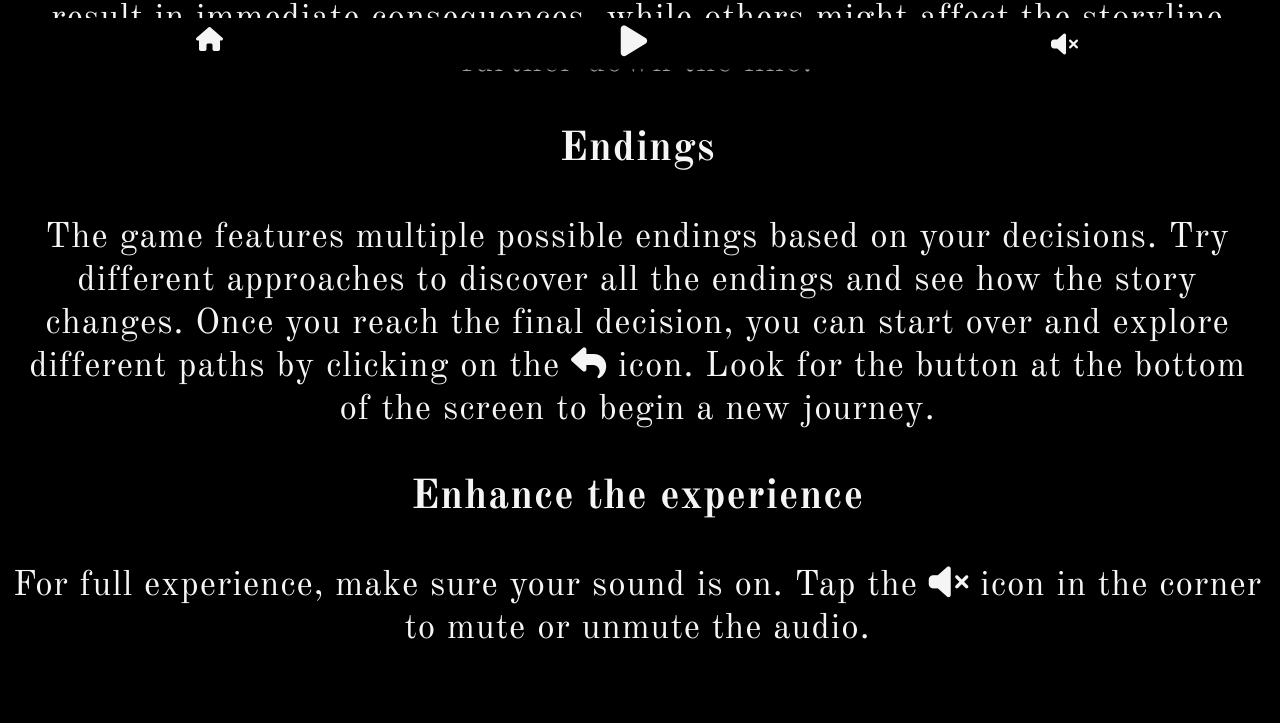
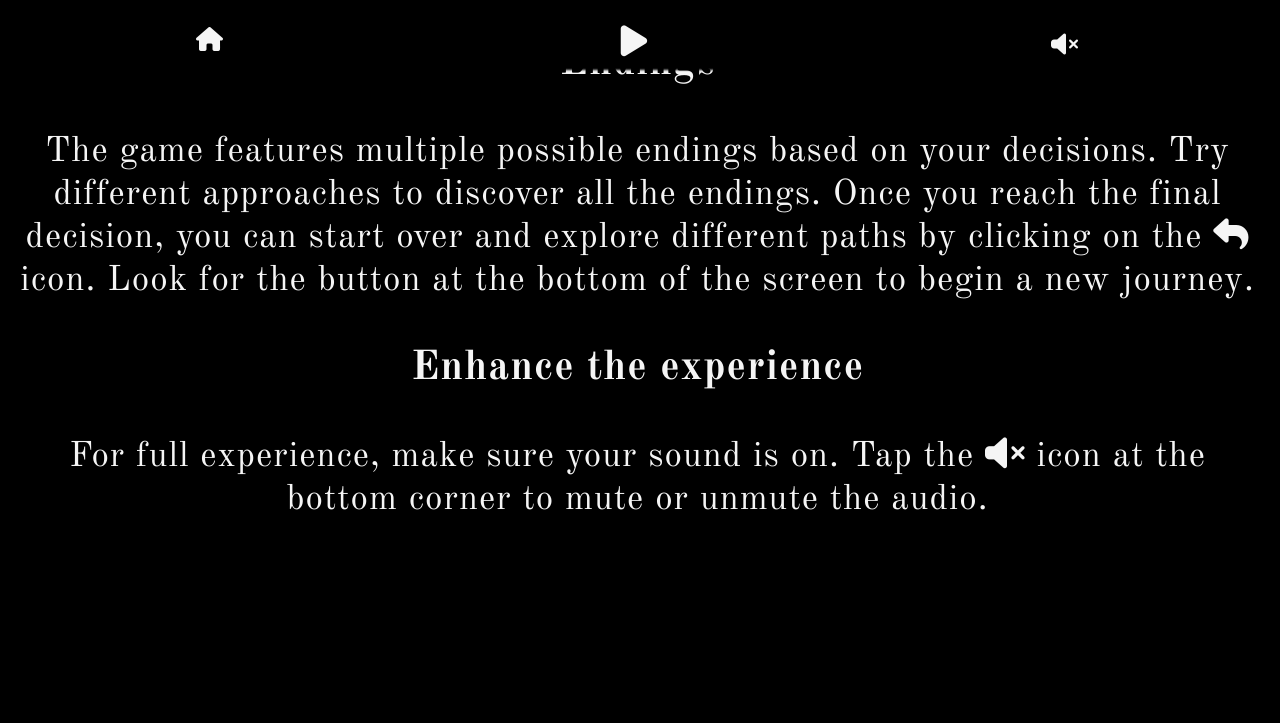
Before and after one commit to Tamas-Gavlider/choose-smart, a plain HTML site: page instructions.html in a window 1280 px wide. Shown: the part 732-1455 px from the top of the page. After the commit the page ends 1326 px from the top, so only its background shows below. Drawn offline with nearby package versions, Linux system fonts and the light colour scheme.

Commit message:
Add bottom margin/padding to index game

```diff
--- a/assets/css/style.css
+++ b/assets/css/style.css
@@ -10,6 +10,11 @@ body {
     color: whitesmoke;
     background-color: #000000;
     margin-left: 5px;
+}
+
+#index-main {
+    padding-bottom: 50px;
+    margin-bottom: 50px;
 }
 
 /*Center the text*/
@@ -176,6 +181,9 @@ for a link which appear at specific game path */
     font-size: large;
     background: transparent;
     font-family: 'Old Standard TT', sans-serif;
+}
+
+#choice4 {
     z-index: 99;
 }
 
--- a/instructions.html
+++ b/instructions.html
@@ -32,20 +32,19 @@
         <p>Click on the <i class="fa-solid fa-play"></i> icon on the bottom to start playing the game.</p>
         <p>During the game click on the options presented to make a choice.</p>
         <h3>Making decisions</h3>
-        <p>Every decision can lead to different paths in the story. Some choices may result in immediate consequences,
-            while
-            others might affect the storyline further down the line.
+        <p>
+            Every decision can lead to different paths in the story.
         </p>
         <h3>Endings</h3>
         <p>The game features multiple possible endings based on your decisions. Try different approaches to discover all
-            the endings and see how the story changes.
+            the endings.
             Once you reach the final decision, you can start over and explore different paths by clicking on the <i
                 class="fa-solid fa-reply"></i> icon.
             Look for the button at the bottom of the screen to begin a new journey.</p>
         <h3>Enhance the experience</h3>
-        <p>For full experience, make sure your sound is on. Tap the <i class="fa-solid fa-volume-xmark"></i> icon in the
-            corner to mute or unmute the
-            audio.</p>
+        <p>For full experience, make sure your sound is on. Tap the <i class="fa-solid fa-volume-xmark"></i> icon at the
+            bottom corner to mute or unmute the audio.
+        </p>
     </main>
     <!--Footer with nav links-->
     <footer class="centered">
```
Also changed, not shown: index.html (+1 -1 lines).
